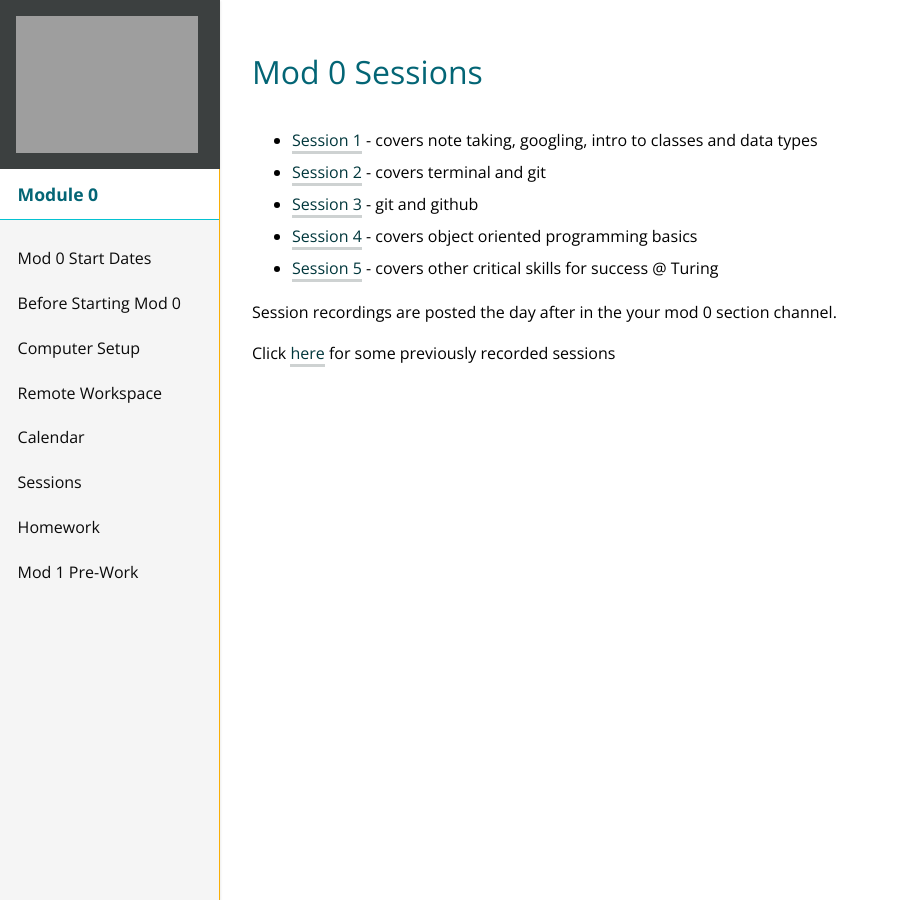
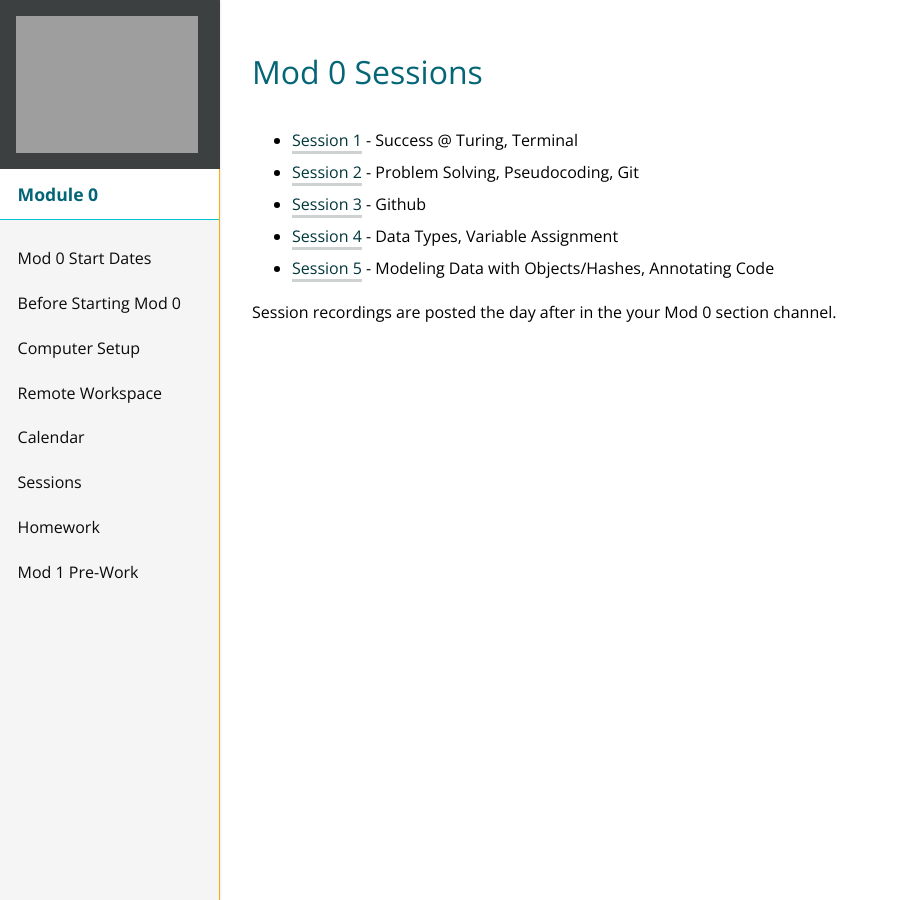
Before and after one commit to turingschool/mod-0-curriculum, a Jekyll site: the page built from sessions/index.md, in a window 1280 px wide. Shown: the whole page, without its empty margins (0-898 px from the left). Built offline with Jekyll 4.4.1, drawn with Linux system fonts in a browser that asks for light colours; nearby versions of some CDN libraries.

Commit message:
Adjust session blurbs

```diff
--- a/sessions/index.md
+++ b/sessions/index.md
@@ -3,12 +3,10 @@ layout: page
 title: Mod 0 Sessions
 ---
 
-* [Session 1]({{ site.url }}/session1) - covers note taking, googling, intro to classes and data types
-* [Session 2]({{ site.url }}/session2) - covers terminal and git
-* [Session 3]({{ site.url }}/session3) - git and github
-* [Session 4]({{ site.url }}/session4) - covers object oriented programming basics
-* [Session 5]({{ site.url }}/session5) - covers other critical skills for success @ Turing
+* [Session 1]({{ site.url }}/session1) - Success @ Turing, Terminal
+* [Session 2]({{ site.url }}/session2) - Problem Solving, Pseudocoding, Git
+* [Session 3]({{ site.url }}/session3) - Github
+* [Session 4]({{ site.url }}/session4) - Data Types, Variable Assignment
+* [Session 5]({{ site.url }}/session5) - Modeling Data with Objects/Hashes, Annotating Code
 
-Session recordings are posted the day after in the your mod 0 section channel.
-
-Click [here](https://www.youtube.com/playlist?list=PL1Y67f0xPzdO9ChmEnqMif4Y5uO3lAl4l) for some previously recorded sessions
+Session recordings are posted the day after in the your Mod 0 section channel.
```
